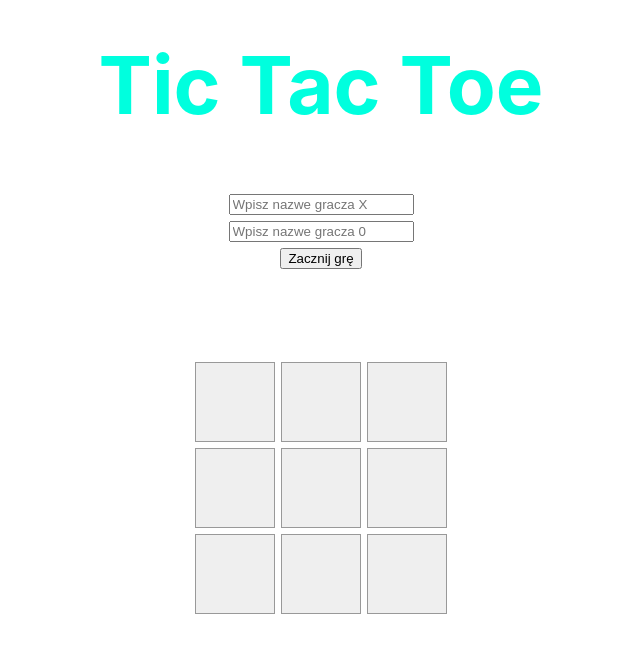
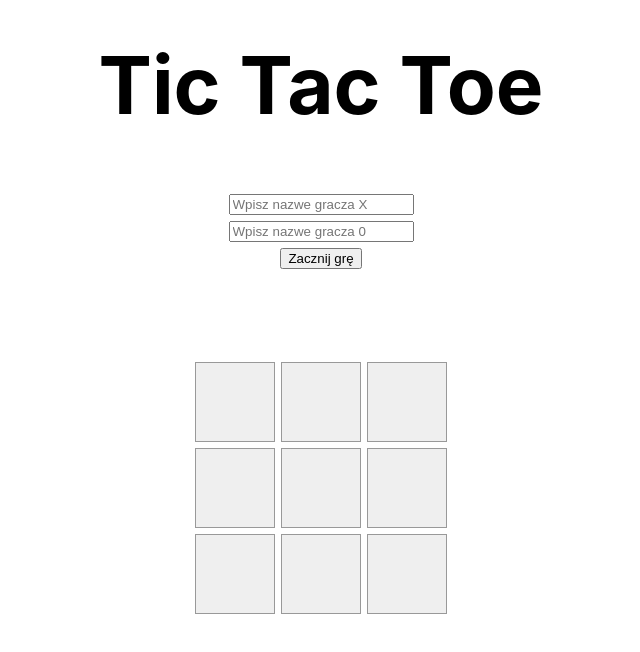
Before and after one commit to Sovlus/tictactoe, a React (Create React App) app: page / in a window 1280 px wide. In both pictures the pointer is over the element "Tic Tac Toe". Shown: the top 652 px of the page, without its empty margins (319-959 px from the left). Built offline with nearby package versions, Linux system fonts and the light colour scheme.

Commit message:
added function to text hover

```diff
--- a/src/App.css
+++ b/src/App.css
@@ -92,3 +92,14 @@ input {
     color: rgb(255, 0, 127);
   }
 }
+
+@keyframes black {
+  100% {
+    color: black;
+  }
+}
+
+h1:hover {
+  animation-play-state: paused;
+  animation: black;
+}
```
